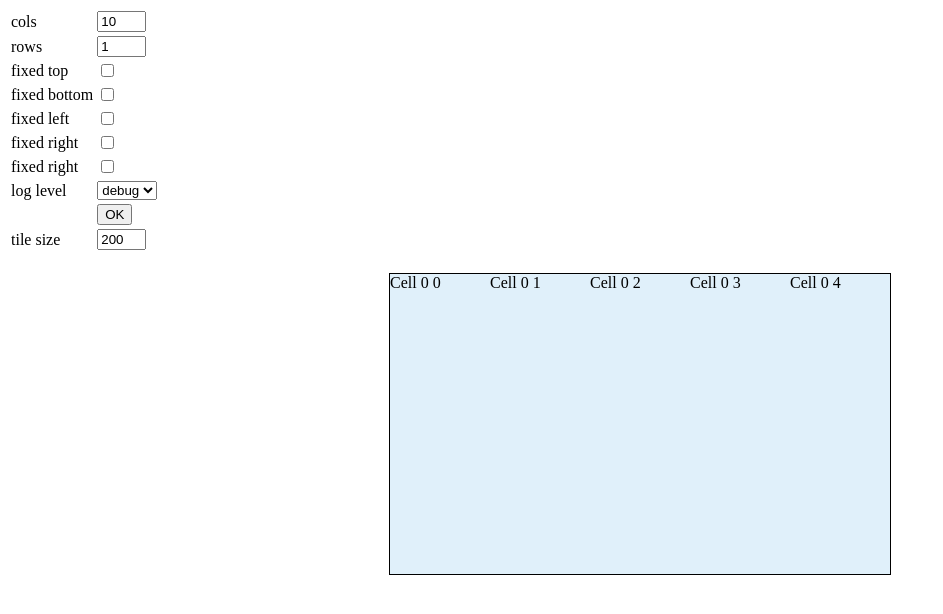
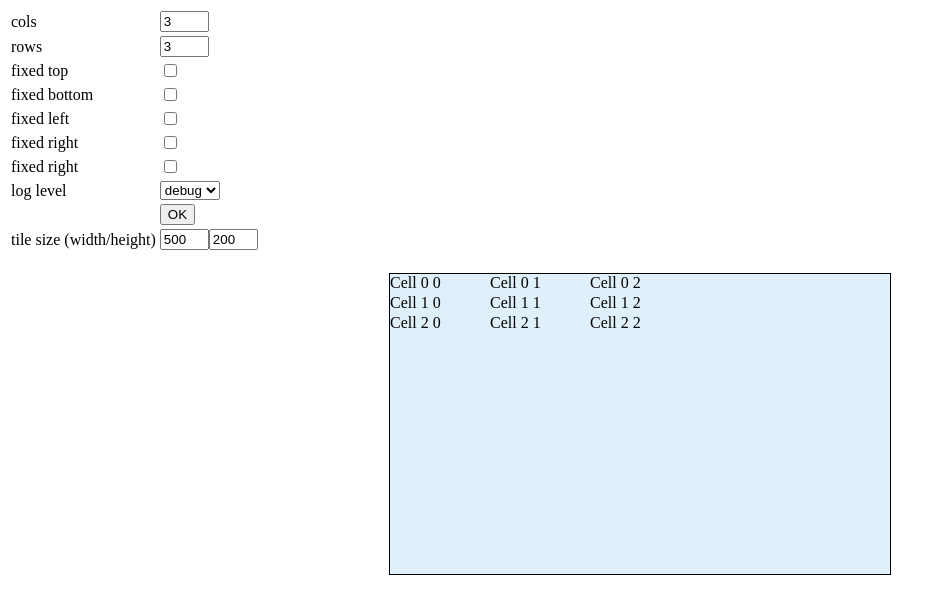
Before and after one commit to dastrobu/angular-table-study, an Angular app: page / in a window 1280 px wide. Shown: the top 614 px of the page, without its empty margins (0-943 px from the left). Built offline with nearby package versions, Linux system fonts and the light colour scheme.

Commit message:
made tile size configurable in the demo component.

```diff
--- a/src/app/app.component.html
+++ b/src/app/app.component.html
@@ -44,8 +44,10 @@
         <td><input title="ok" type="button" value="OK" (click)="ok()"></td>
     </tr>
     <tr>
-        <td><label>tile size</label></td>
-        <td><input title="tile size" type="text" [formControl]="tileSizeFormControl" size="3"></td>
+        <td><label>tile size (width/height)</label></td>
+        <td>
+            <input title="tile size" type="text" [formControl]="tileWidthFormControl" size="3">
+            <input title="tile size" type="text" [formControl]="tileHeightFormControl" size="3"></td>
     </tr>
 </table>
 <matrix-view
--- a/src/app/app.component.ts
+++ b/src/app/app.component.ts
@@ -12,7 +12,8 @@ import {FormControl} from '@angular/forms';
 export class AppComponent implements OnInit {
     modelSubject = new BehaviorSubject<MatrixViewModel<string>>(null);
     colCountFormControl = new FormControl();
-    tileSizeFormControl = new FormControl();
+    tileHeightFormControl = new FormControl();
+    tileWidthFormControl = new FormControl();
     private config: MatrixViewConfig = {};
     configSubject = new BehaviorSubject<MatrixViewConfig>(this.config);
     rowCountFormControl = new FormControl();
@@ -23,14 +24,15 @@ export class AppComponent implements OnInit {
     logLevelFormControl = new FormControl();
 
     constructor() {
-        this.colCountFormControl.setValue(10);
-        this.rowCountFormControl.setValue(1);
+        this.colCountFormControl.setValue(3);
+        this.rowCountFormControl.setValue(3);
         this.fixedTopFormControl.setValue(false);
         this.fixedBottomFormControl.setValue(false);
         this.fixedRightFormControl.setValue(false);
         this.fixedLeftFormControl.setValue(false);
         this.logLevelFormControl.setValue('debug');
-        this.tileSizeFormControl.setValue(200);
+        this.tileWidthFormControl.setValue(500);
+        this.tileHeightFormControl.setValue(200);
     }
 
     ngOnInit(): void {
@@ -52,8 +54,8 @@ export class AppComponent implements OnInit {
                 right: this.fixedRightFormControl.value,
             },
             tileSize: {
-                width: this.tileSizeFormControl.value,
-                height: this.tileSizeFormControl.value,
+                width: this.tileWidthFormControl.value,
+                height: this.tileHeightFormControl.value,
             },
         };
         this.configSubject.next(this.config);
--- a/src/app/matrix-view/matrix-view-config.ts
+++ b/src/app/matrix-view/matrix-view-config.ts
@@ -7,7 +7,7 @@ export const defaults = {
     rowHeight: 20,
     colWidth: 40,
     showFixed: {top: 0, left: 0, right: 0, bottom: 0} as BoxSides<number>,
-    tileSize: {width: 200, height: 200} as BoxSize,
+    tileSize: {width: 200, height: 500} as BoxSize,
 };
 
 export interface MatrixViewConfig {
```
